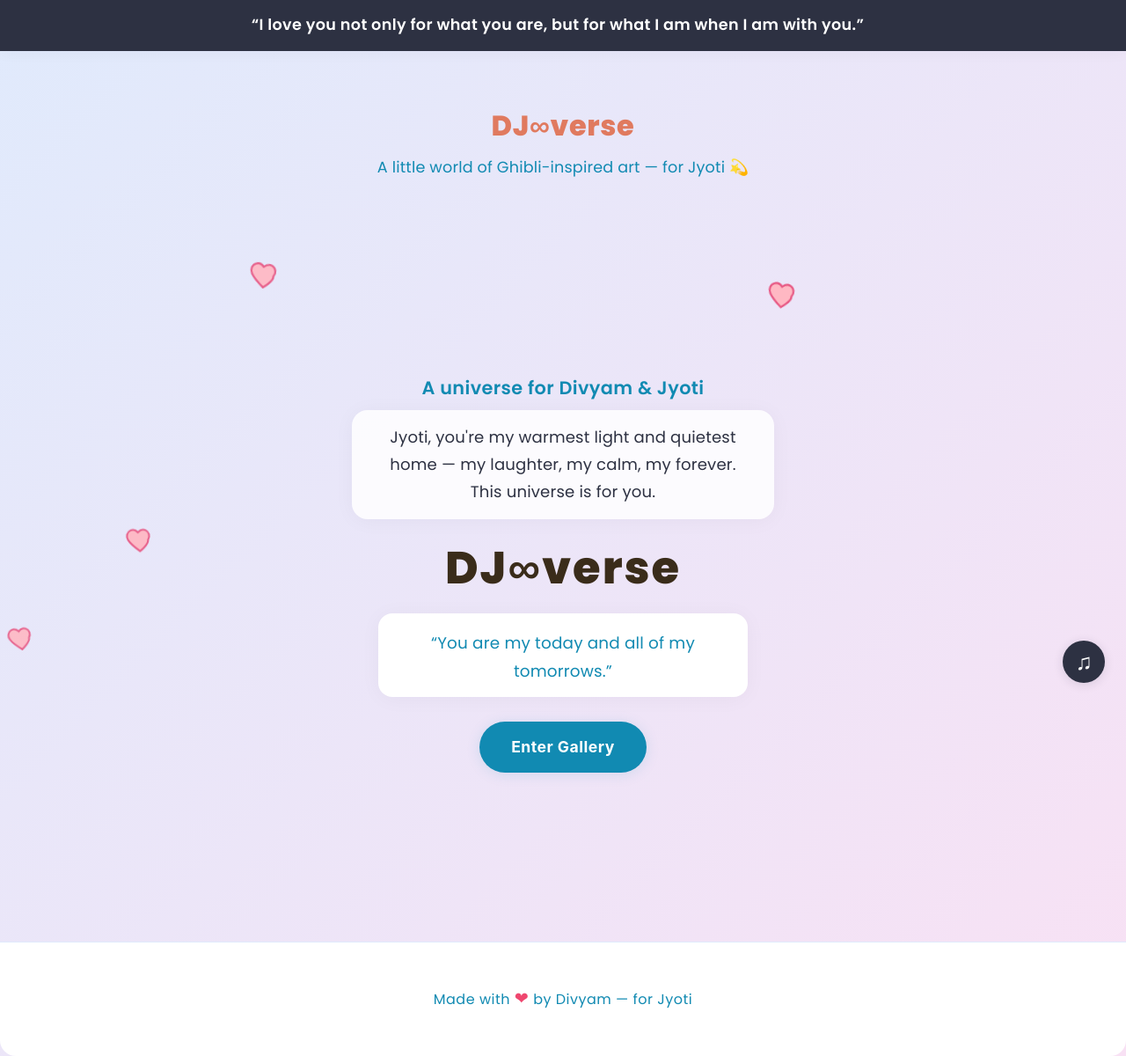
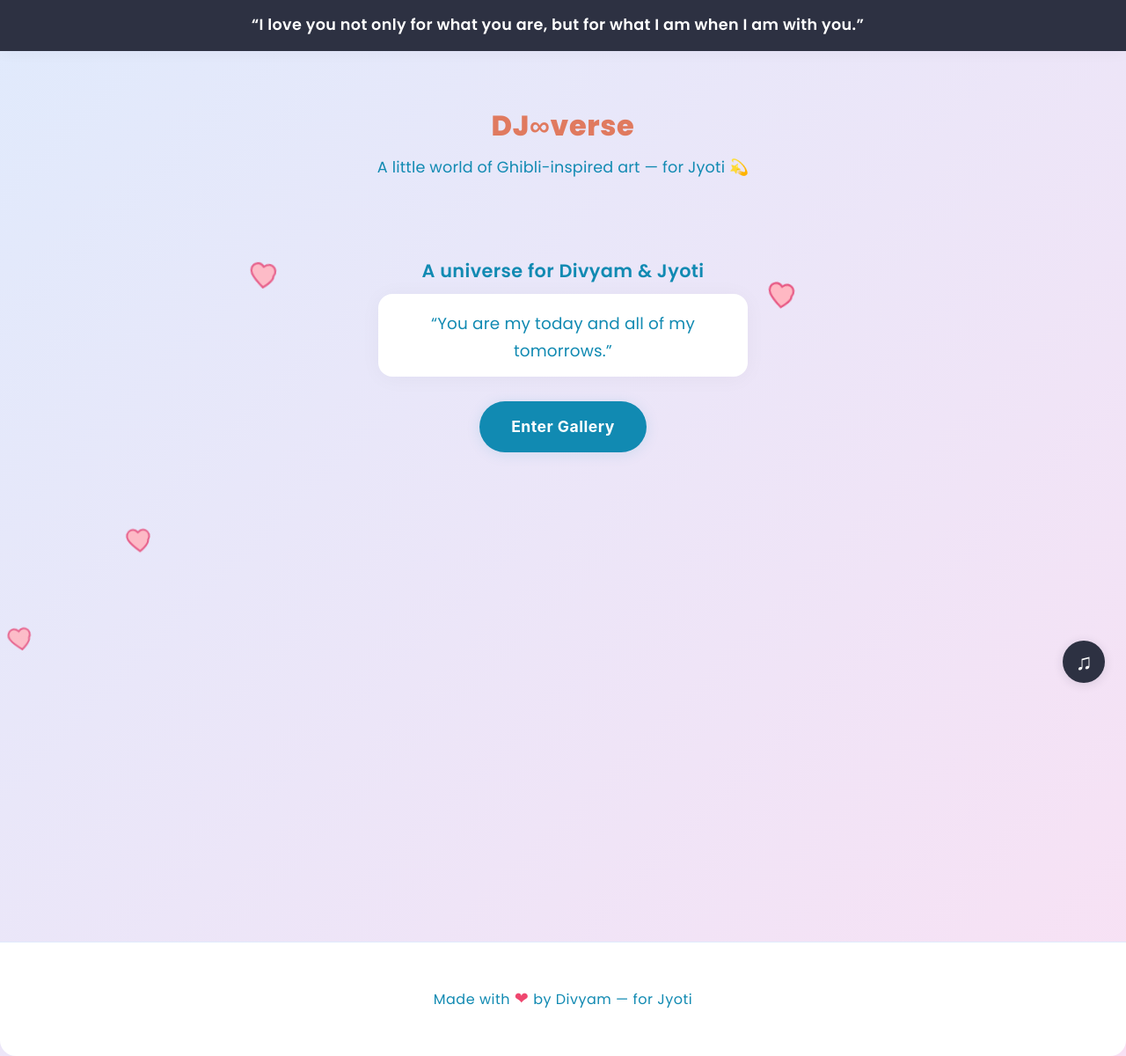
Before and after one commit to Divyam034/first_website, a Django app: page / in a window 1280 px wide. Shown: the whole page at 88% size. Run offline with Django 4.2, Linux system fonts and the light colour scheme.

```diff
--- a/templates/index.html
+++ b/templates/index.html
@@ -2,11 +2,11 @@
 {% load static %}
 {% block content %}
   <div class="floating-hearts"></div>
-  <main style="display:flex;flex-direction:column;align-items:center;justify-content:center;min-height:90vh;">
+  <main style="display:flex;flex-direction:column;align-items:center;min-height:90vh;">
     <section style="text-align:center;max-width:520px;margin:0 auto;">
       <div class="tagline" style="font-family:'Poppins',sans-serif;font-size:1.3rem;font-weight:600;margin-bottom:8px;">A universe for Divyam & Jyoti</div>
-      <div style="margin:0 auto 12px auto;max-width:480px;background:rgba(255,255,255,0.85);border-radius:18px;box-shadow:0 2px 24px #22223b0a;padding:16px 24px 16px 24px;font-family:'Poppins',sans-serif;font-size:1.13rem;color:var(--primary);font-weight:500;line-height:1.7;">Jyoti, you're my warmest light and quietest home — my laughter, my calm, my forever. This universe is for you.</div>
-      <div class="logo" style="font-family:'Poppins',sans-serif;font-size:3.2rem;font-weight:800;letter-spacing:2px;margin-bottom:8px;margin-top:0;">DJ∞verse</div>
+      <!-- <div style="margin:0 auto 12px auto;max-width:480px;background:rgba(255,255,255,0.85);border-radius:18px;box-shadow:0 2px 24px #22223b0a;padding:16px 24px 16px 24px;font-family:'Poppins',sans-serif;font-size:1.13rem;color:var(--primary);font-weight:500;line-height:1.7;">Jyoti, you're my warmest light and quietest home — my laughter, my calm, my forever. This universe is for you.</div>
+      <div class="logo" style="font-family:'Poppins',sans-serif;font-size:3.2rem;font-weight:800;letter-spacing:2px;margin-bottom:8px;margin-top:0;">DJ∞verse</div> -->
       <div style="margin:0 auto 18px auto;max-width:420px;background:var(--white);border-radius:16px;box-shadow:0 2px 24px #22223b0a;padding:18px 22px 14px 22px;">
         <span id="hero-quote" style="font-size:1.15rem;color:var(--secondary);font-family:'Poppins',sans-serif;font-weight:500;">“You are my today and all of my tomorrows.”</span>
       </div>
```
